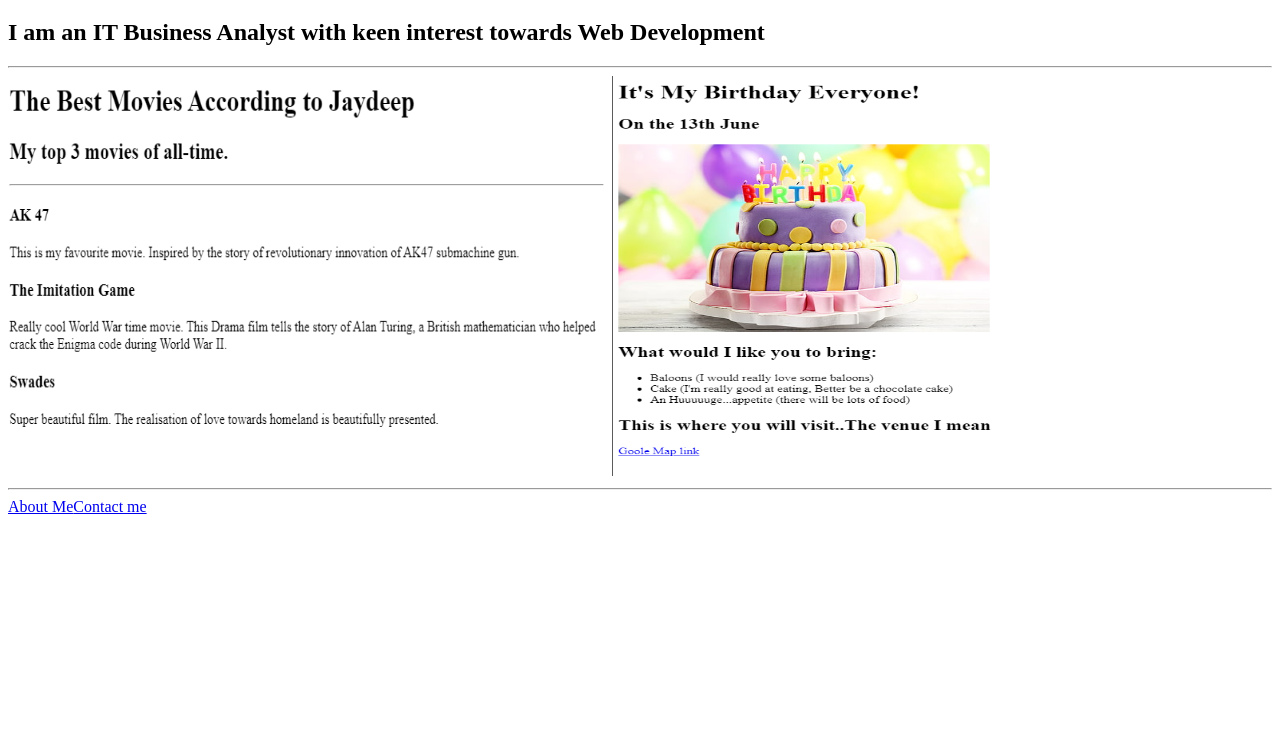
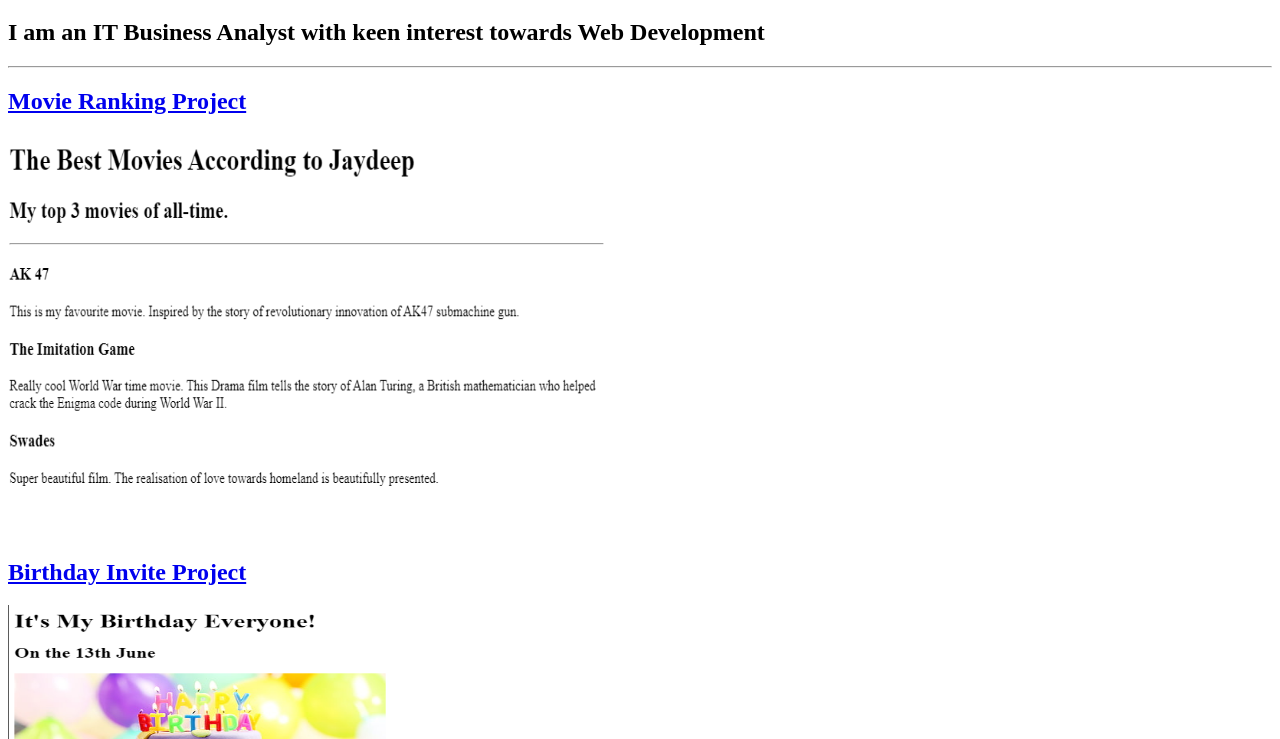
Before and after one commit to jchaudhariweb/html-portfolio, a plain HTML site: page index.html in a window 1280 px wide. Shown: the part 61-800 px from the top of the page. Drawn offline with Linux system fonts and the light colour scheme.

Commit message:
Add files via upload

```diff
--- a/index.html
+++ b/index.html
@@ -11,7 +11,9 @@
     <h1>Jaydeep Chaudhari's Portfolio</h1>
     <h2>I am an IT Business Analyst with keen interest towards Web Development</h2>
     <hr>
+    <h2> <a href="./public/movie-ranking.html">Movie Ranking Project</a></h2>
     <img src="./assets/images/Movie ranking project JPC.png" height="400", width="600"alt ="Previous Project image ">
+    <h2><a href="./public/birthday-invite.html">Birthday Invite Project</a></h2>
     <img src="./assets/images/Birthday projectJPC.png" height="400", width="400" alt="Previous project image">
     <hr>
     <a href="./public/about.html">About Me</a><a href="./public/contact.html">Contact me</a>
```
